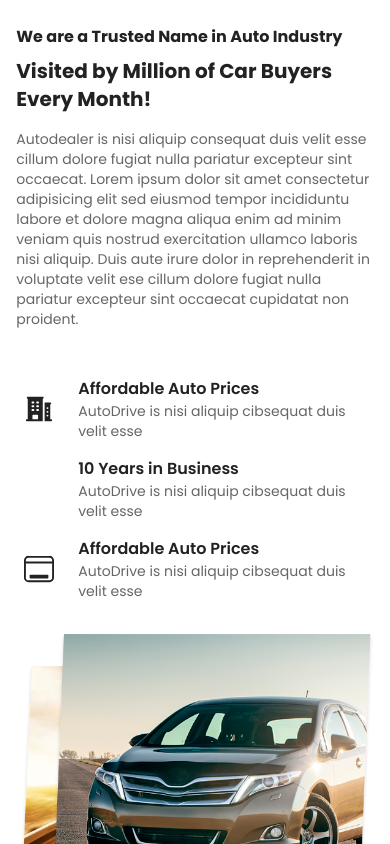
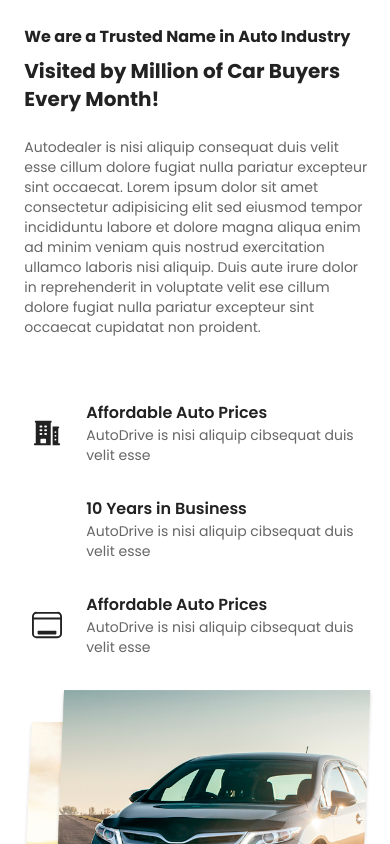
Before and after one commit to iamdpunkr1/car-dealer, a React (Vite) app: page / in a window 390 px wide. Shown: the part 9220-10064 px from the top of the page. Built offline with nearby package versions, Linux system fonts and the light colour scheme; some icons are missing.

Commit message:
fix: about section image bottom space issue

```diff
--- a/src/App.css
+++ b/src/App.css
@@ -363,7 +363,26 @@ body {
 }
 
 
+/* About */
+@media only screen and (max-width:767px){
+  .about{
+    height: 480px;
+  }
+}
 
+@media only screen and (max-width:500px){
+  .about{
+    height: 230px;
+  }
+}
+
+
+
+@media only screen and (max-width:300px){
+  .about{
+    height: 100px;
+  }
+}
 /* Grow Animation sales-card*/
 
 @keyframes growContent {
--- a/src/components/About.tsx
+++ b/src/components/About.tsx
@@ -28,11 +28,11 @@ const About = () => {
     <section className=" py-20 max-w-[1200px] mx-auto ">
         <Title title1="About" title2="Autodrive" description="SOMETHING ABOUT COMPANY" bg="light"/>
 
-        <div className="flex flex-col lg:flex-row mt-24">
-            <div className="text-[#222] w-11/12 lg:w-6/12 my-4 mx-auto">
+        <div className="flex flex-col lg:flex-row pt-24">
+            <div className="text-[#222] w-11/12 lg:w-6/12 my-4 mx-auto pl-2">
                 <h3 className="text-md font-bold">We are a Trusted Name in Auto Industry</h3>
-                <h1 className="text-xl font-bold my-2">Visited by Million of Car Buyers Every Month!</h1>
-                <p className="text-sm text-[#666] mt-4 mb-12">Autodealer is nisi aliquip consequat duis velit esse cillum dolore
+                <h1 className="text-xl font-bold py-2">Visited by Million of Car Buyers Every Month!</h1>
+                <p className="text-sm text-[#666] pt-4 pb-12">Autodealer is nisi aliquip consequat duis velit esse cillum dolore
                      fugiat nulla pariatur excepteur sint occaecat. Lorem ipsum dolor
                      sit amet consectetur adipisicing elit sed eiusmod tempor incididuntu
                       labore et dolore magna aliqua enim ad minim veniam quis nostrud exercitation
@@ -44,7 +44,7 @@ const About = () => {
                 {
                     items.map((item, index) => (
                         <div key={index}>
-                            <div className="flex items-center my-4">
+                            <div className="flex items-center py-4">
                                 <div className=" p-2 rounded-full mr-4">
                                     {item.icon}
                                 </div>
@@ -60,10 +60,10 @@ const About = () => {
 
 
             <div className="w-11/12  lg:w-6/12 px-4 relative ">
-                <div className="relative h-[700px] lg:h-auto">
+                <div className="relative about md:h-[700px] lg:h-auto">
                 <img src={aboutImg} alt="about" className=" absolute  top-8 w-full "/>
                 <img src={aboutImg2} alt="about2" className="absolute left-8  w-full"/>
-                </div>
+            </div>
 
             </div>
         </div>
```
